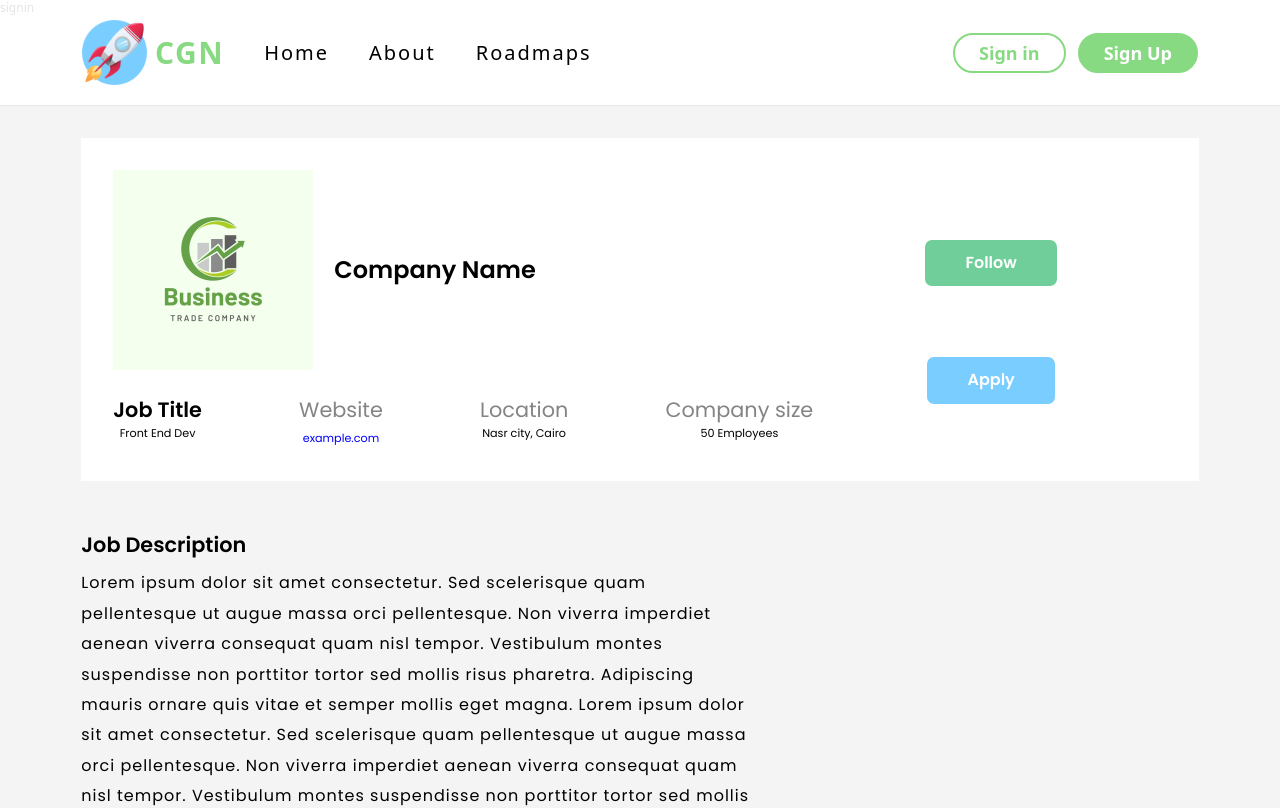
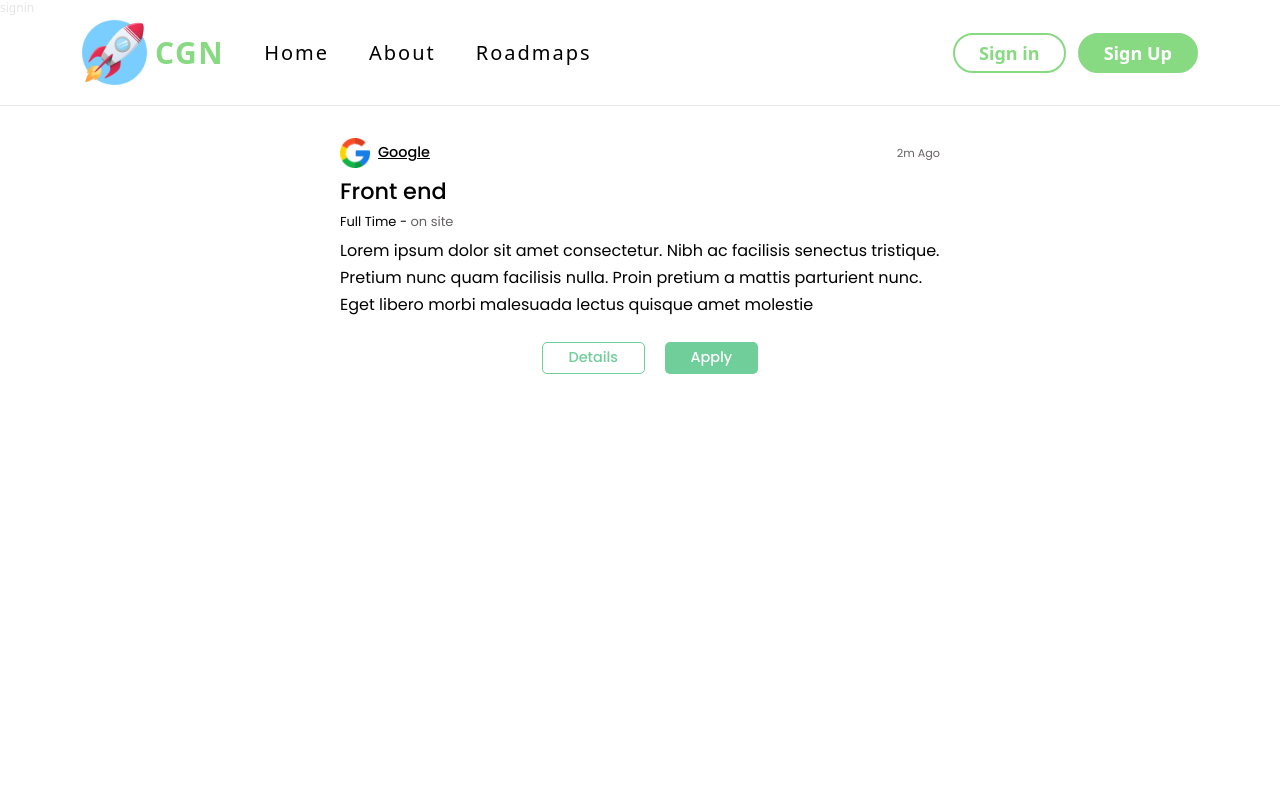
Before and after one commit to AbdelrahmanMostafa0/career-guidance-network, a Next.js app in the folder client/: page / in a window 1280 px wide. Shown: the top 808 px of the page. Built offline with nearby package versions, Linux system fonts and the light colour scheme; what @nextui-org/react would draw is missing.

Commit message:
adding newsfeed

```diff
--- /dev/null
+++ b/client/src/components/newsfeed/Newsfeed.jsx
@@ -0,0 +1,33 @@
+import React from 'react'
+import Link from "next/link"
+import styles from "../../styles/newsfeed.module.css"
+
+export default function Newsfeed() {
+  return (
+    <main className={styles.mainContainer}>
+        <div className={styles.newsfeedContainer}>
+            <div className={`${styles.feed} ${styles.flow}`}>
+                <div className={styles.companyInfo}>
+                    <Link href="#">
+                        <div className={styles.InnerCompanyInfo}>
+                            <img className={styles.companyLogo} src='googlelogo.png' alt='company logo'/>
+                            <p className={styles.companyName}>Google</p>
+                        </div>
+                    </Link>
+                    <p className={styles.time}>2m Ago</p>
+                </div>
+                <h3 className={styles.jobTitle}>Front end</h3>
+                <p className={styles.jobInfo}>Full Time - <span>on site</span></p>
+                <p className={styles.jobDescription}>Lorem ipsum dolor sit amet consectetur. Nibh ac facilisis senectus tristique. Pretium nunc quam facilisis nulla. Proin pretium a mattis parturient nunc. Eget libero morbi malesuada lectus quisque amet molestie </p>
+                <div className={styles.btnsContainer}>
+                    <button className={`${styles.btn} ${styles.detailsBtn}`}>Details</button>
+                    <button className={`${styles.btn} ${styles.applyBtn}`}>Apply</button>
+                </div>
+            </div>
+        </div>
+        <div className={styles.asideContainer}>
+
+        </div>
+    </main>
+  )
+}
--- a/client/src/pages/index.js
+++ b/client/src/pages/index.js
@@ -1,10 +1,11 @@
 import Home from "@/components/HomePage/Home";
 import ViewJob from "@/components/veiwjob/ViewJob";
+import Newsfeed from "@/components/newsfeed/Newsfeed";
 
 export default function index() {
   return (
     <div className="min-h-[90dvh]">
-      <ViewJob />
+      <Newsfeed />
     </div>
   );
 }
--- /dev/null
+++ b/client/src/styles/newsfeed.module.css
@@ -0,0 +1,86 @@
+
+.flow > *:where(:not(:first-child)) {
+    margin-top: var(--flow-space, 1em);
+}
+
+.mainContainer {
+    padding: 2em 1.2em;
+    display: grid;
+    grid-template-columns: minmax(0, 600px);
+    place-content: center;
+}
+
+.feed {
+    /* border: 1px solid magenta; */
+    display: flex;
+    flex-direction: column;
+    --flow-space: .3em;
+}
+
+.companyInfo {
+    display: flex;
+    justify-content: space-between;
+    align-items: center;
+}
+
+.InnerCompanyInfo {
+    display: flex;
+    align-items: center;
+}
+
+.InnerCompanyInfo .companyLogo {
+    width: 30px;
+    margin-right: 8px;
+}
+
+.InnerCompanyInfo .companyName {
+    font-size: .9rem;
+    font-weight: 500;
+    text-decoration: underline;
+}
+
+.time {
+    font-size: .7em;
+}
+
+.feed .jobTitle {
+    font-size: 1.4rem;
+    font-weight: 500;
+}
+
+.feed .jobInfo {
+    font-size: 13px;
+    font-weight: 400;
+}
+
+.feed .jobInfo span, .time {
+    color: rgb(102, 98, 98);
+}
+
+.btnsContainer {
+    margin-top: 1.5em;
+    align-self: center;
+    display: flex;
+    gap: 10%;
+}
+
+.btn {
+    padding: .3em 1.8em;
+    font-size: .9rem;
+    font-weight: 500;
+    border-radius: 5px;
+}
+
+.detailsBtn {
+    border: 1px solid #6FCE99;
+    color: #6FCE99;
+}
+
+.applyBtn {
+    background-color: #6FCE99;
+    color: #fff;
+}
+
+.jobDescription {
+    line-height: 1.7em;
+}
```
Also changed, not shown: client/public/googlelogo.png (added).
